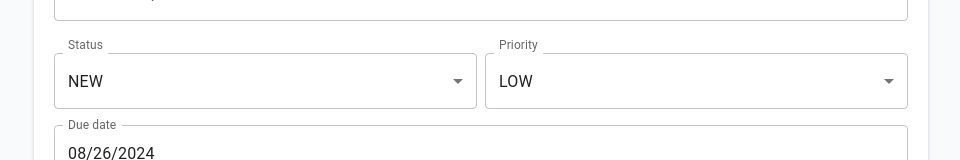
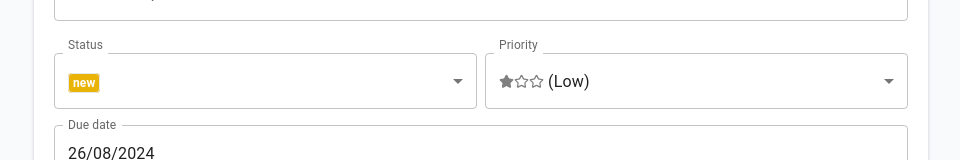
Before and after one commit to ramonfrombr/go-nextjs-postgres-docker, a Next.js app in the folder frontend/: page /tasks/create in a window 1280 px wide. Shown: the part 282-442 px from the top of the page, without its empty margins (159-1119 px from the left). Built offline with nearby package versions, Linux system fonts and the light colour scheme.

Commit message:
Created status and priority badges. Implemented ISO formatting function for dates

```diff
--- a/frontend/app/tasks/create/page.tsx
+++ b/frontend/app/tasks/create/page.tsx
@@ -23,6 +23,10 @@ import TaskStatus from "@/types/taskStatus";
 import axios from "axios";
 import { useRouter } from "next/navigation";
 import toast from "react-hot-toast";
+import PriorityBadgeForm from "@/components/priority-badge-form";
+import StatusBadge from "@/components/status-badge";
+import "dayjs/locale/pt-br";
+import dateToISOLikeButLocal from "@/lib/dateToISOLikeButLocal";
 
 const TaskCreatePage = () => {
   const router = useRouter();
@@ -52,7 +56,7 @@ const TaskCreatePage = () => {
     try {
       await axios.post("http://localhost:8000/api/go/tasks", {
         ...values,
-        dueDate: values.dueDate.$d.toISOString(),
+        dueDate: dateToISOLikeButLocal(values.dueDate.$d),
       });
       router.push(`/tasks`);
       toast.success("Task created");
@@ -65,7 +69,7 @@ const TaskCreatePage = () => {
   return (
     <div>
       <ButtonBackToTasks />
-      <LocalizationProvider dateAdapter={AdapterDayjs}>
+      <LocalizationProvider dateAdapter={AdapterDayjs} adapterLocale={"pt-br"}>
         <form
           className="flex flex-col bg-white p-5 border shadow"
           onSubmit={handleSubmit(onSubmit)}
@@ -104,7 +108,7 @@ const TaskCreatePage = () => {
               >
                 {Object.values(TaskStatus).map((status) => (
                   <MenuItem key={status} value={status}>
-                    {status}
+                    <StatusBadge status={status} />
                   </MenuItem>
                 ))}
               </Select>
@@ -120,7 +124,7 @@ const TaskCreatePage = () => {
               >
                 {Object.values(TaskPriority).map((priority) => (
                   <MenuItem key={priority} value={priority}>
-                    {priority}
+                    <PriorityBadgeForm priority={priority} />
                   </MenuItem>
                 ))}
               </Select>
--- /dev/null
+++ b/frontend/components/priority-badge-form.tsx
@@ -0,0 +1,44 @@
+"use client";
+import TaskPriority from "@/types/taskPriority";
+import { Star } from "lucide-react";
+
+const PriorityBadgeForm = ({ priority }: { priority: string }) => {
+  return (
+    <span className="flex items-center">
+      {priority == TaskPriority.LOW ? (
+        <>
+          <Star fill="gray" color="gray" size={15} />
+          <Star color="gray" size={15} />
+          <Star color="gray" size={15} />
+          <span className="ml-1">
+            ({priority[0]}
+            {priority.substring(1).toLowerCase()})
+          </span>
+        </>
+      ) : priority == TaskPriority.MEDIUM ? (
+        <>
+          <Star fill="gray" color="gray" size={15} />
+          <Star fill="gray" color="gray" size={15} />
+          <Star color="gray" size={15} />
+          <span className="ml-1">
+            ({priority[0]}
+            {priority.substring(1).toLowerCase()})
+          </span>
+        </>
+      ) : priority == TaskPriority.HIGH ? (
+        <>
+          <Star fill="gray" color="gray" size={15} />
+          <Star fill="gray" color="gray" size={15} />
+          <Star fill="gray" color="gray" size={15} />
+          <span className="ml-1">
+            ({priority[0]}
+            {priority.substring(1).toLowerCase()})
+          </span>
+        </>
+      ) : (
+        <></>
+      )}
+    </span>
+  );
+};
+export default PriorityBadgeForm;
--- /dev/null
+++ b/frontend/components/status-badge.tsx
@@ -0,0 +1,20 @@
+import TaskStatus from "@/types/taskStatus";
+
+const StatusBadge = ({ status }: { status: TaskStatus }) => {
+  return (
+    <span
+      className={`border px-1 py-[2px] rounded-[4px] font-semibold text-xs text-white ${
+        status == TaskStatus.NEW
+          ? "bg-yellow-500"
+          : status == TaskStatus.IN_PROGRESS
+          ? "bg-blue-500"
+          : status == TaskStatus.COMPLETED
+          ? "bg-green-500"
+          : ""
+      }`}
+    >
+      {status.toLocaleLowerCase().replace("_", " ")}
+    </span>
+  );
+};
+export default StatusBadge;
--- /dev/null
+++ b/frontend/lib/dateToISOLikeButLocal.ts
@@ -0,0 +1,10 @@
+function dateToISOLikeButLocal(date: Date) {
+  const offsetMs = date.getTimezoneOffset() * 60 * 1000;
+  const msLocal = date.getTime() - offsetMs;
+  const dateLocal = new Date(msLocal);
+  const iso = dateLocal.toISOString();
+  const isoLocal = iso.slice(0, 19);
+  return isoLocal;
+}
+
+export default dateToISOLikeButLocal;
--- a/frontend/package.json
+++ b/frontend/package.json
@@ -16,6 +16,7 @@
     "@mui/x-date-pickers": "^7.14.0",
     "axios": "^1.7.5",
     "dayjs": "^1.11.13",
+    "lucide-react": "^0.436.0",
     "next": "14.2.6",
     "react": "^18",
     "react-dom": "^18",
```
Also changed, not shown: 1 other file (tests, documents, lock files or other folders).
